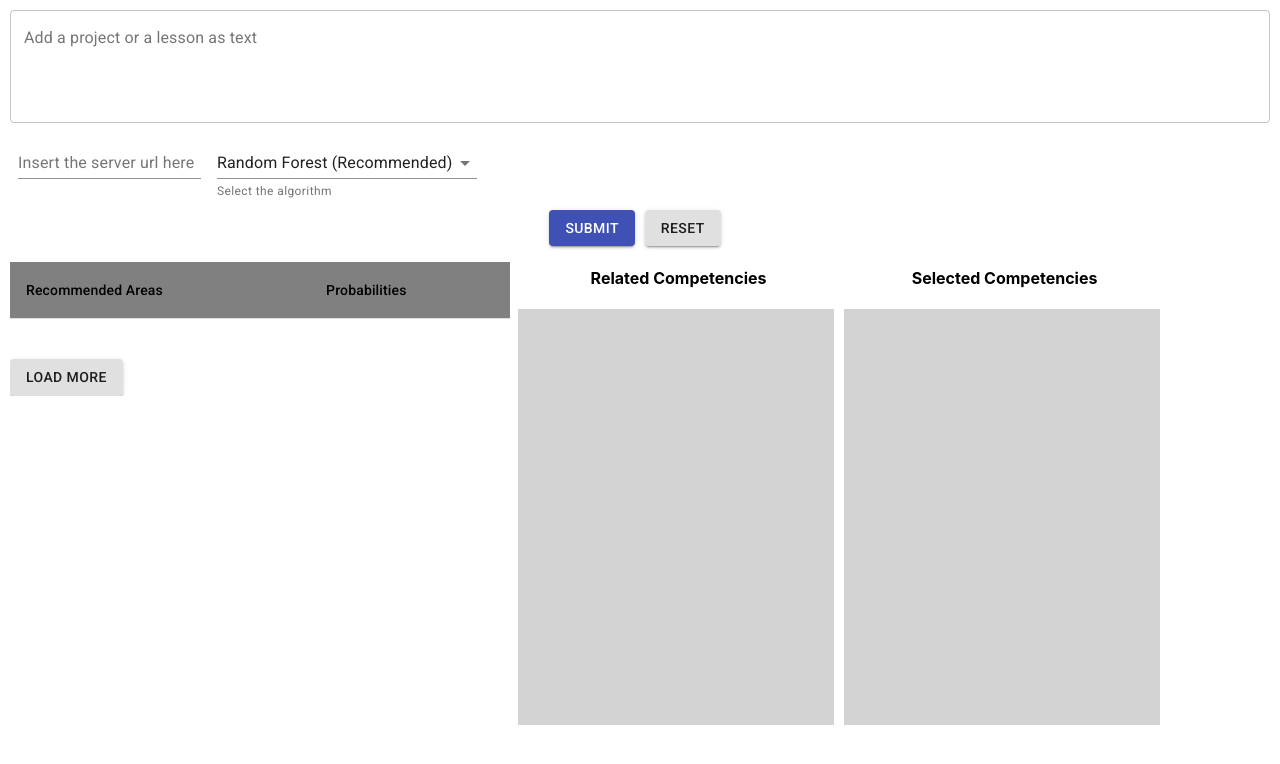
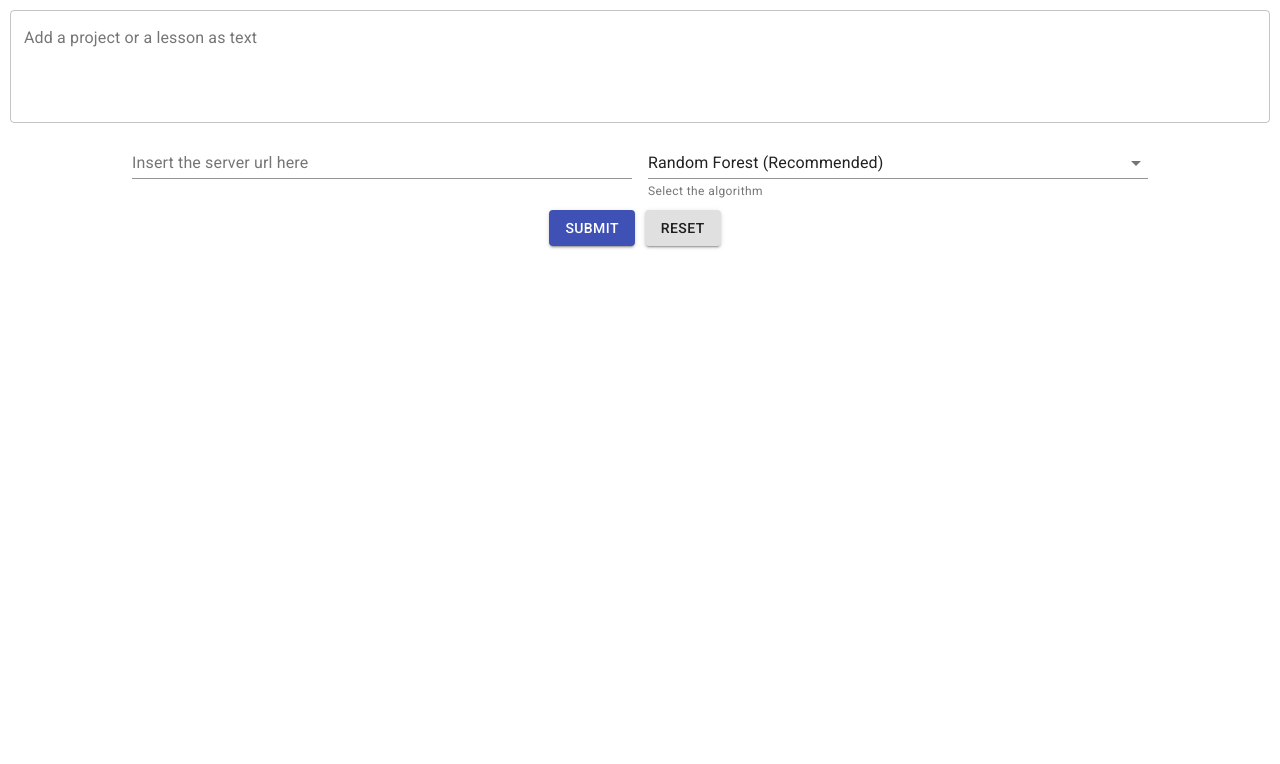
Before and after one commit to antoniocapizzi-nigmatica/progetto_nini_fe, a React (Create React App) app: page / in a window 1280 px wide. Shown: the top 764 px of the page. Built offline with nearby package versions, Linux system fonts and the light colour scheme.

Commit message:
Altri fix grafici

```diff
--- a/src/App.tsx
+++ b/src/App.tsx
@@ -51,7 +51,7 @@ function App() {
             formControl: {
                 margin: theme.spacing(1),
                 minWidth: 120,
-                maxWidth: 300
+                width: 500
             },
             selectEmpty: {
                 marginTop: theme.spacing(2),
@@ -71,18 +71,20 @@ function App() {
             },
             footer: {
                 marginTop: theme.spacing(5),
-            }
+            },
+
         }),
     );
     const classes = useStyles();
-    const [state, setState] = React.useState<{ serverurl: string; algorithm: string; text: string; responseFromServer: dataFromServer, rowsToShow:rowsinterface[], descriptionsToShow: string[], selectedDescriptions: string[] }>({
+    const [state, setState] = React.useState<{ serverurl: string; algorithm: string; text: string; responseFromServer: dataFromServer, rowsToShow:rowsinterface[], descriptionsToShow: string[], selectedDescriptions: string[], showOutput: boolean }>({
         rowsToShow: [],
         serverurl: '',
         algorithm: 'randfor',
         text: '',
         responseFromServer: {response: [{subcategory:'', percentage: 0, correlated_descriptions: []}]},
         descriptionsToShow: [],
-        selectedDescriptions: []
+        selectedDescriptions: [],
+        showOutput: false
     });
 
     const handleChange = (event: React.ChangeEvent<{ name?: string; value: unknown }>) => {
@@ -110,7 +112,7 @@ function App() {
         console.log(state.algorithm);
         axios.post<dataFromServer>(state.serverurl, request)
             .then(response => {
-                setState({ ...state, responseFromServer: response.data, rowsToShow: prepareData(response.data) });
+                setState({ ...state, responseFromServer: response.data, rowsToShow: prepareData(response.data), showOutput: true});
 
                 console.log(response.data);
             });
@@ -129,7 +131,7 @@ function App() {
                 }
             }
             else {
-                let diff = (rowToShowLength + 5) - state.responseFromServer.response.length;
+                let diff = state.responseFromServer.response.length - rowToShowLength;
                 for (var _i = rowToShowLength; _i < rowToShowLength + diff; _i++) {
                     temp.push(state.responseFromServer.response[_i])
                 }
@@ -144,7 +146,7 @@ function App() {
     };
     const reset = () => {
 
-        setState({ ...state, selectedDescriptions: [], descriptionsToShow:[], rowsToShow: [] , text: ''});
+        setState({ ...state, selectedDescriptions: [], descriptionsToShow:[], rowsToShow: [] , text: '', showOutput: false});
     };
     const grid:number = 8;
     const getItemStyle = (isDragging: boolean, draggableStyle: any):{} => ({
@@ -243,7 +245,7 @@ function App() {
                             rows={4}
                             variant="outlined"
                         />
-                        <Grid container direction="row">
+                        <Grid container direction="row" justify="center" alignItems="flex-start">
                             <TextField id="standard-basic"
                                        label="Insert the server url here"
                                        value={state.serverurl}
@@ -273,6 +275,8 @@ function App() {
                         </Grid>
 
 
+                        { state.showOutput
+                            ? <div>
                                 <Grid container direction="row" justify="flex-start" alignItems="flex-start">
                                     <TableContainer className={classes.table}>
                                         <Table aria-label="simple table">
@@ -293,8 +297,8 @@ function App() {
                                                 ))}
                                             </TableBody>
                                             <TableFooter >
-                                        <Grid className={classes.footer} container direction="row" justify="flex-start" alignItems="flex-end">
-                                            <Button variant="contained" onClick={loadMore}>Load More</Button>
+                                                <Grid className={classes.footer} container direction="row" justify="center" alignItems="flex-end">
+                                                    <Button variant="contained" onClick={loadMore}>Load 5 More Areas</Button>
                                                 </Grid>
                                             </TableFooter>
                                         </Table>
@@ -368,7 +372,9 @@ function App() {
                                     </Grid>
 
                                 </Grid>
-
+                            </div>
+                            : null
+                        }
                     </Grid>
                 </form>
             </Grid>
```
Lines whose indentation alone changed are shown as unchanged.
